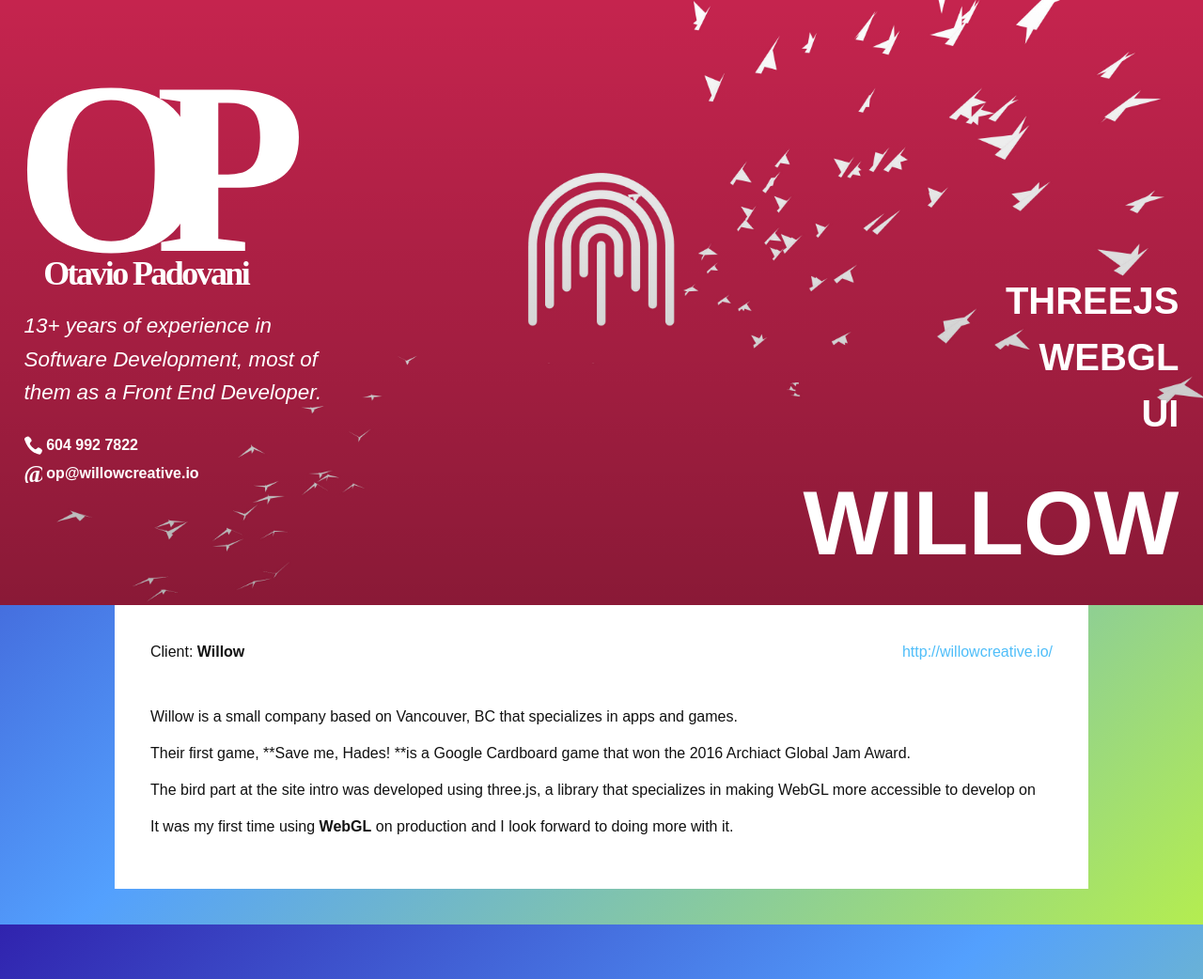
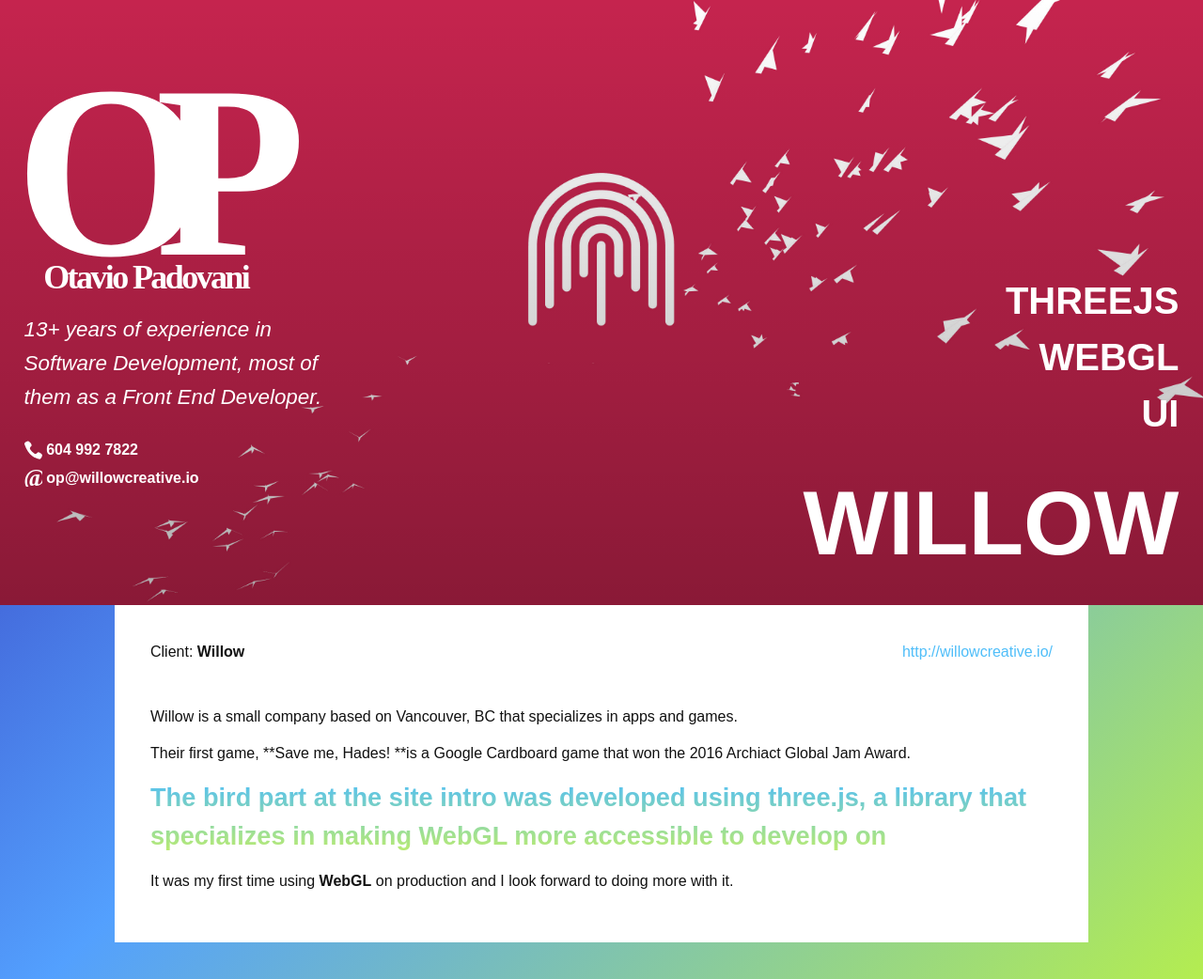
Before and after one commit to otaviowillow/otaviopadovani, a Jekyll site: the page built from _posts/2017-05-05-willow.markdown, in a window 1280 px wide. Shown: the whole page at 94% size. Built offline with Jekyll 4.4.1, drawn with Linux system fonts in a browser that asks for light colours; some web fonts are replaced.

```diff
--- a/_posts/2017-05-05-willow.markdown
+++ b/_posts/2017-05-05-willow.markdown
@@ -12,8 +12,8 @@ website: http://willowcreative.io/
 
 Willow is a small company based on Vancouver, BC that specializes in apps and games.
 
-Their first game, **Save me, Hades! **is a Google Cardboard game that won the 2016 Archiact Global Jam Award.
+Their first game, \*\*Save me, Hades! \*\*is a Google Cardboard game that won the 2016 Archiact Global Jam Award.
 
-The bird part at the site intro was developed using three.js, a library that specializes in making WebGL more accessible to develop on
+# The bird part at the site intro was developed using three.js, a library that specializes in making WebGL more accessible to develop on
 
 It was my first time using **WebGL** on production and I look forward to doing more with it.
```
